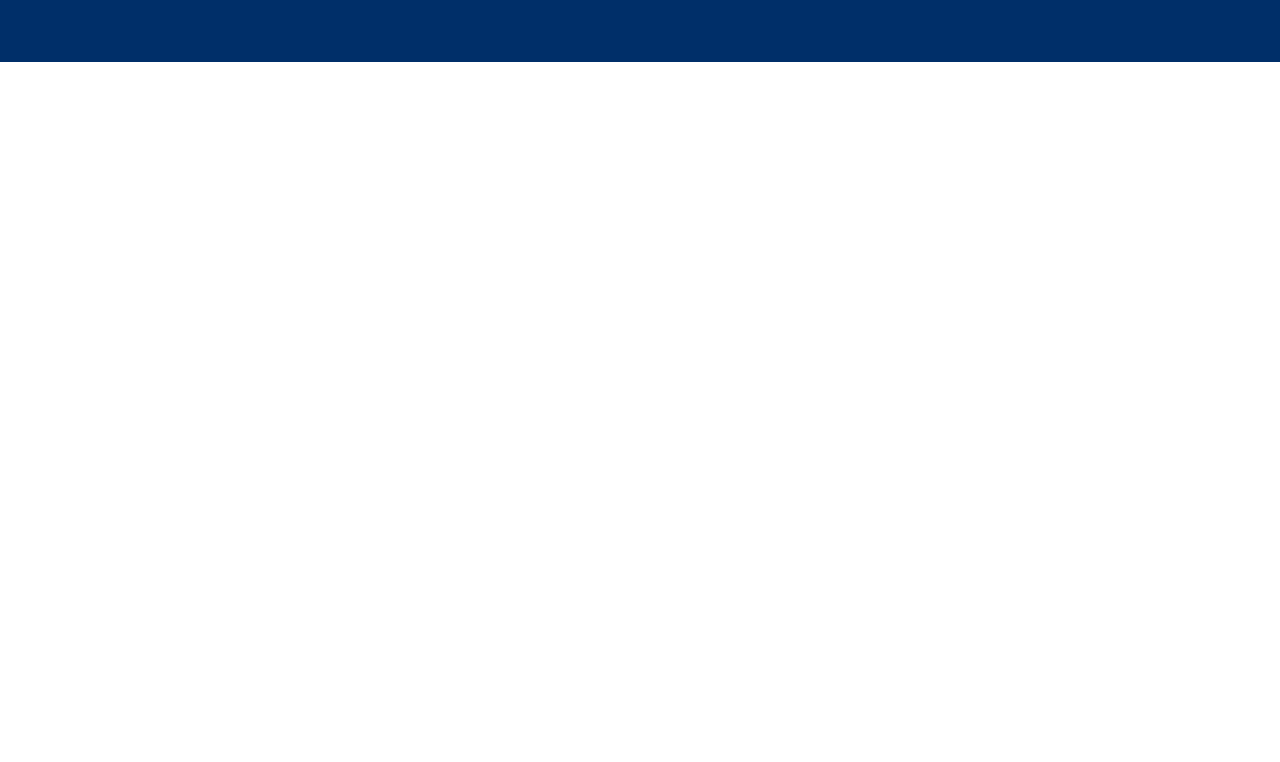
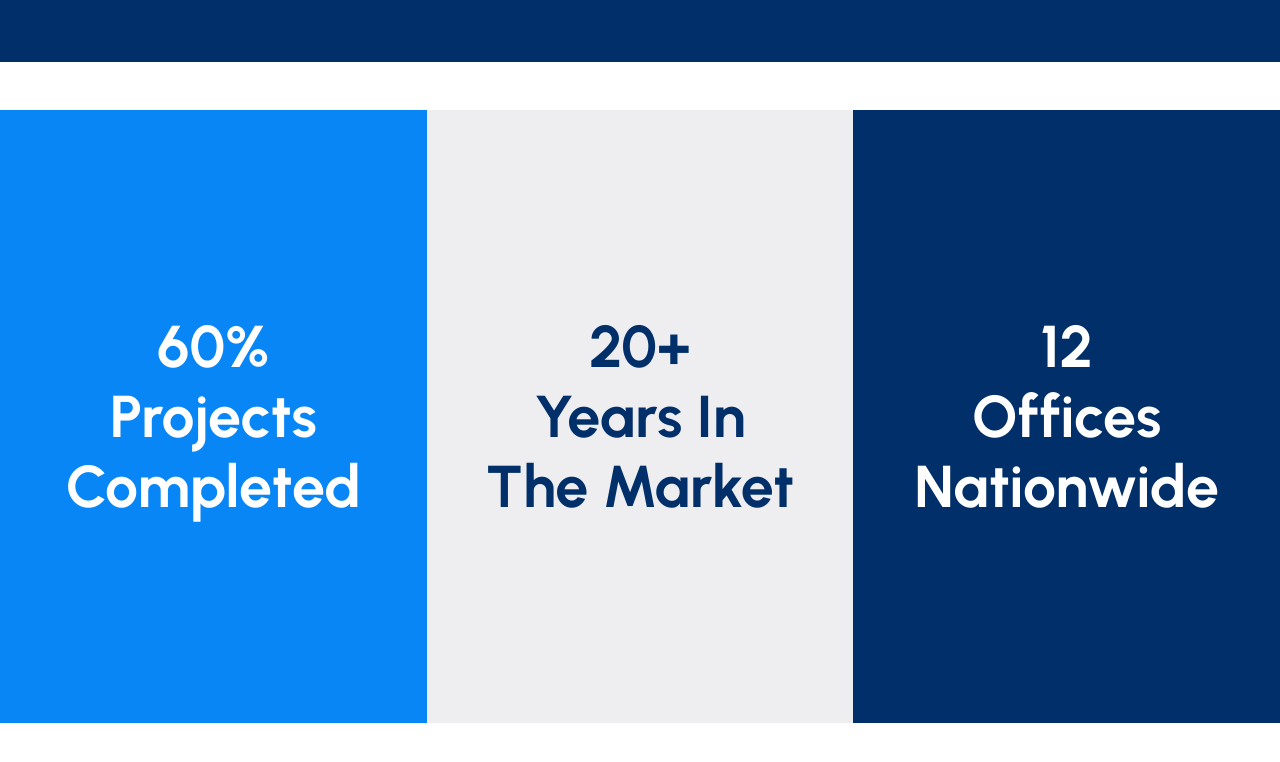
Before and after one commit to alaagonovo/scafoldingnewdomain, a Next.js app: page / in a window 1280 px wide. Shown: the part 2410-3172 px from the top of the page. Before the commit the page ends 2472 px from the top, so only its background shows below. Built offline with nearby package versions, Linux system fonts and the light colour scheme.

Commit message:
end section statistics

```diff
--- /dev/null
+++ b/src/app/data/statistics.ts
@@ -0,0 +1,23 @@
+const statistics = [
+  {
+    num: 99,
+    sign: "%",
+    text: "Projects Completed",
+    bgColor: " #0886F6",
+    textColor: "#fff",
+  },
+  {
+    num: 20,
+    sign: "+",
+    text: "Years In The Market",
+    bgColor: "#EEEEF0",
+    textColor: "#002F69",
+  },
+  {
+    num: 12,
+    text: "Offices Nationwide",
+    bgColor: "#002F69",
+    textColor: "#fff",
+  },
+];
+export default statistics;
--- /dev/null
+++ b/src/app/lib/useIntersectionObserver.ts
@@ -0,0 +1,33 @@
+"use client";
+
+import { useEffect, useRef, useState } from "react";
+
+export const useIntersectionObserver = (margin?: string) => {
+  const [isVisible, setIsVisible] = useState(false);
+  const elementRef = useRef<HTMLDivElement | null>(null);
+  useEffect(() => {
+    const observer = new IntersectionObserver(
+      ([entry]) => {
+        if (entry.isIntersecting) {
+          setIsVisible(true);
+             observer.disconnect();
+        } else {
+          setIsVisible(false);
+        }
+      },
+      {
+        rootMargin: margin ? `${margin}px` : "200px",
+        threshold: 0.01,
+      }
+    );
+
+    if (elementRef.current) {
+      observer.observe(elementRef.current);
+    }
+    return () => {
+      observer.disconnect();
+    };
+  }, [margin]);
+
+  return { isVisible, elementRef };
+};
--- a/src/app/page.tsx
+++ b/src/app/page.tsx
@@ -1,6 +1,8 @@
 import HeroSection from "./ui/herosection/HeroSection";
 import AboutUs from "./ui/aboutussection/AboutUs";
 import CompletedPro from "./ui/completedProjsection/CompletedPro";
+import StatisticsSection from "./ui/statisticssection/StatisticsSection";
+// import Reda from "./ui/reda/Reda";
 
 export default function Home() {
   return (
@@ -8,6 +10,8 @@ export default function Home() {
       <HeroSection />
       <AboutUs />
       <CompletedPro />
+      <StatisticsSection />
+      {/* <Reda /> */}
     </>
   );
 }
--- /dev/null
+++ b/src/app/ui/reda/Reda.module.css
@@ -0,0 +1,45 @@
+.main_Section {
+  width: 100%;
+  height: 500px;
+  background-image: url("/assets/pro1.webp");
+  position: relative;
+  object-fit: cover;
+  background-position: center;
+}
+.container {
+  max-width: 550px;
+  position: absolute;
+  top: 100px;
+  left: 100px;
+}
+.main_Section h1 {
+  font-size: 72px;
+  font-weight: 900;
+  color: #fff;
+  line-height: 1;
+}
+
+.main_Section a {
+  background-color: #fff;
+  font-size: 24px;
+  font-weight: 400;
+  border-radius: 8px;
+  padding: 0.5rem 1.5rem;
+  display: inline-block;
+  margin-top: 2rem;
+}
+@media (max-width: 724px) {
+  .container {
+    left: 2rem;
+  }
+}
+@media (max-width: 524px) {
+  .container {
+    max-width: 100%;
+    margin: auto;
+    top: 150px;
+  }
+  .main_Section h1 {
+    font-size: 52px;
+  }
+}
--- /dev/null
+++ b/src/app/ui/reda/Reda.tsx
@@ -0,0 +1,16 @@
+import React from "react";
+import styles from "./Reda.module.css";
+import Link from "next/link";
+function Reda() {
+  return (
+    <section className={styles.main_Section}>
+        <div className={styles.container}>
+
+      <h1>Agents. Tours. Loans. Homes.</h1>
+      <Link href="/">Expolre More</Link>
+        </div>
+    </section>
+  );
+}
+
+export default Reda;
--- a/src/app/ui/statisticssection/StatisticsSection.tsx
+++ b/src/app/ui/statisticssection/StatisticsSection.tsx
@@ -1,11 +1,65 @@
-import React from 'react'
+"use client";
+import statistics from "@/app/data/statistics";
+import { useIntersectionObserver } from "@/app/lib/useIntersectionObserver";
+import React, { useEffect, useRef, useState } from "react";
 
 function StatisticsSection() {
+  const { isVisible, elementRef } = useIntersectionObserver("0");
+  const [statisticsNum, setStatisticsNum] = useState<number[]>(
+    new Array(statistics.length).fill(0)
+  );
+
+  const intervalRefs = useRef<(NodeJS.Timeout | null)[]>(
+    new Array(statistics.length).fill(null)
+  ); // Store interval IDs
+  useEffect(() => {
+    if (isVisible) {
+      statistics.forEach((item, index) => {
+        handleChangeStatistics(index, item.num);
+      });
+    }
+    return () => {
+      intervalRefs.current.forEach((interval) => {
+        if (interval) clearInterval(interval);
+      });
+    };
+  }, [isVisible]);
+  const handleChangeStatistics = (index: number, value: number) => {
+    setInterval(() => {
+      setStatisticsNum((prev) => {
+        const newStats = [...prev];
+        if (newStats[index] < value) {
+          newStats[index] = newStats[index] + 1;
+        } else {
+          clearInterval(intervalRefs.current[index]!);
+          // Stop the interval once the value is reached
+        }
+        return newStats;
+      });
+    }, 100); // Change the
+  };
   return (
-    <div className='main_wrapper'>
-
-    </div>
-  )
+    <section className="grid grid-cols-3 my-12">
+      {statistics.map((item, index) => (
+        <div
+          key={index}
+          ref={elementRef}
+          style={{
+            backgroundColor: `${item.bgColor}`,
+            color: `${item.textColor}`,
+          }}
+          className="flex justify-center items-center h-[613px]"
+        >
+          <h1 className="text-[59px] font-bold w-[323px] text-center leading-[70px]">
+            {statisticsNum[index]}
+            {item?.sign}
+            <br />
+            {item.text}
+          </h1>
+        </div>
+      ))}
+    </section>
+  );
 }
 
-export default StatisticsSection
+export default StatisticsSection;
```
